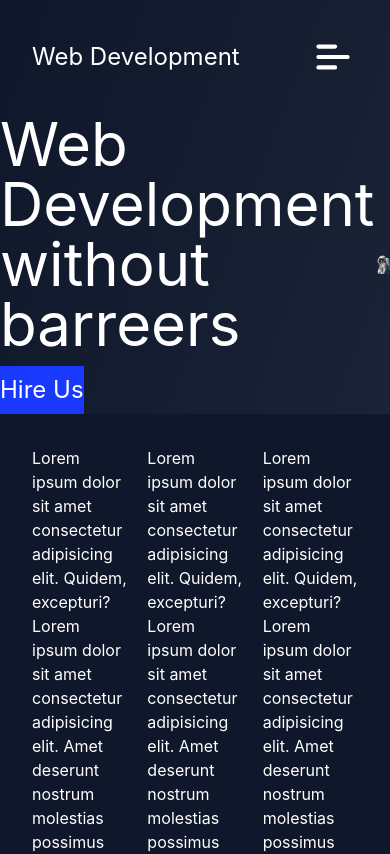
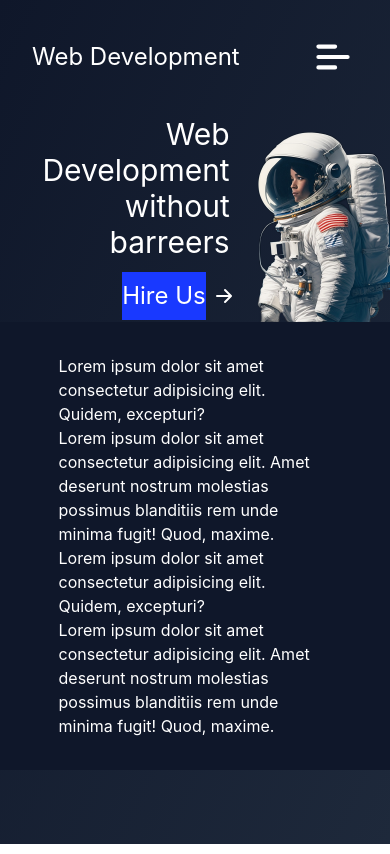
Before and after one commit to DataJoshua/Portfolio, a React (Create React App) app: page / in a window 390 px wide. Shown: the top 854 px of the page. Built offline with nearby package versions, Linux system fonts and the light colour scheme.

Commit message:
added responsive design for HOme

```diff
--- a/src/atoms/Button.tsx
+++ b/src/atoms/Button.tsx
@@ -1,10 +1,12 @@
 import { ButtonProp } from "../types/AtomTypes";
+import { motion } from "framer-motion";
 
 const Button = ({handleOnClick, label} : ButtonProp)=> {
-  return <button
+  return <motion.button
+    whileHover={{scale: 1.2}}
     onClick={(e : React.MouseEvent<HTMLButtonElement, MouseEvent>)=> handleOnClick(e)}
     className="bg-[#1939ff] text-2xl py-2"
-  >{label}</button>
+  >{label}</motion.button>
 }
 
 export default Button;
--- a/src/organisms/FloatingNav.tsx
+++ b/src/organisms/FloatingNav.tsx
@@ -14,7 +14,7 @@ const FloatingNav = ({isHidden, toggleNav} : FloatingNavProps)=> {
     <motion.div
       animate={isHidden ? "closed" : "open"}
       variants={variants}
-      className={`fixed left-[75%] bg-slate-900 top-0 h-full w-[25%] justify-center flex pt-[100px]`}
+      className={`fixed lg:left-[75%] right-0 bg-slate-900 top-0 h-full w-[50%] lg:w-[25%] justify-center flex pt-[100px]`}
     >
 
     <div className="absolute top-5 right-5 hover:cursor-pointer" onClick={()=>toggleNav()}>
--- a/src/pages/Home.tsx
+++ b/src/pages/Home.tsx
@@ -7,11 +7,14 @@ const Home = ()=> {
   return (<>
     <FrameContainer>
       <div className="flex justify-center items-center">
-        <div className="max-w-lg flex-col flex gap-3 items-start">
-          <h1 className="text-6xl">Web Development without barreers</h1>
-          <Button label="Hire Us" handleOnClick={()=>{}}/>
+        <div className="text-end lg:text-start max-w-xs lg:max-w-lg flex-col flex gap-3 lg:items-start items-end">
+          <h1 className="text-3xl lg:text-6xl">Web Development without barreers</h1>
+          <div className="flex items-center justify-end lg:justify-start">
+            <Button label="Hire Us" handleOnClick={()=>{}}/>
+            <svg className="ml-2 -mr-1 w-5 h-5" fill="currentColor" viewBox="0 0 20 20" xmlns="http://www.w3.org/2000/svg"><path fillRule="evenodd" d="M10.293 3.293a1 1 0 011.414 0l6 6a1 1 0 010 1.414l-6 6a1 1 0 01-1.414-1.414L14.586 11H3a1 1 0 110-2h11.586l-4.293-4.293a1 1 0 010-1.414z" clipRule="evenodd"></path></svg>
+          </div>
         </div>
-        <div>
+        <div className="w-[350px] lg:w-[500px]">
           <img src={astronautImg} alt="" />
         </div>
       </div>
--- a/src/templates/Footer.tsx
+++ b/src/templates/Footer.tsx
@@ -1,11 +1,7 @@
 const Footer = ()=> {
   return (
     <>
-      <div className="bg-slate-900 grid grid-cols-3 py-8 px-8 gap-5">
-        <div className="">
-          <h1>Lorem ipsum dolor sit amet consectetur adipisicing elit. Quidem, excepturi?</h1>
-          <p>Lorem ipsum dolor sit amet consectetur adipisicing elit. Amet deserunt nostrum molestias possimus blanditiis rem unde minima fugit! Quod, maxime.</p>
-        </div>
+      <div className="bg-slate-900 px-[15%] grid-cols-1 sm:grid grid-cols-2 py-8 px-8 gap-5">
         <div className="">
           <h1>Lorem ipsum dolor sit amet consectetur adipisicing elit. Quidem, excepturi?</h1>
           <p>Lorem ipsum dolor sit amet consectetur adipisicing elit. Amet deserunt nostrum molestias possimus blanditiis rem unde minima fugit! Quod, maxime.</p>
```
